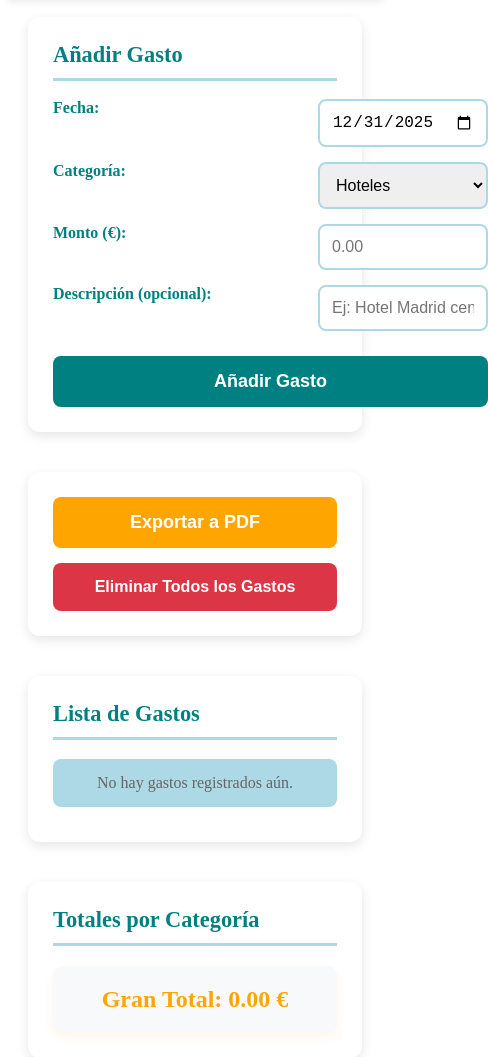
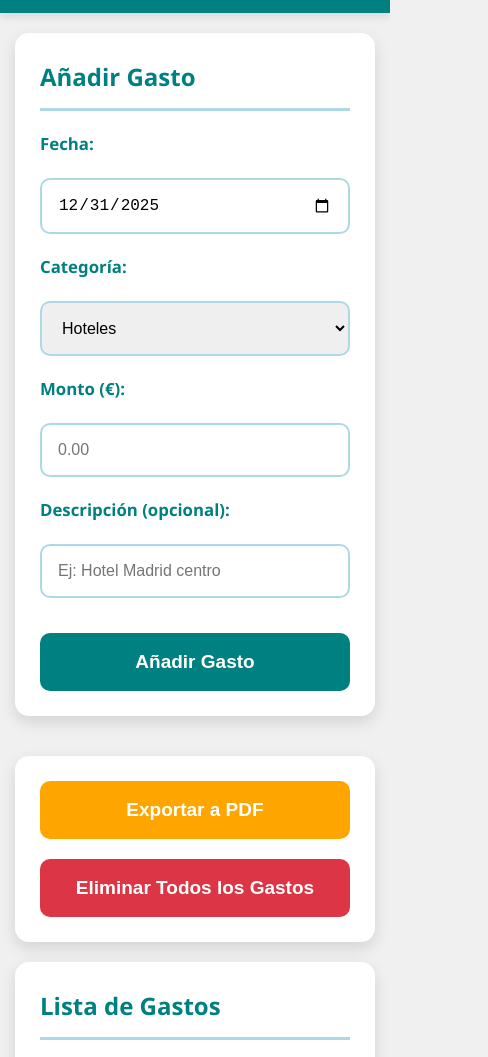
Before and after one commit to webramon196/Agenda-Gastos, a plain HTML site: page index.html in a window 390 px wide. Shown: the part 131-1188 px from the top of the page, 488 px wide, since content can reach past the window. Drawn offline with nearby package versions, Linux system fonts and the light colour scheme.

Commit message:
Add files via upload

```diff
--- a/style.css
+++ b/style.css
@@ -1,4 +1,3 @@
-<<<<<<< HEAD
 body {
     font-family: 'Segoe UI', Arial, sans-serif;
     background-color: #F0F0F0;
@@ -11,57 +10,57 @@ body {
 header {
     background-color: #008080;
     color: white;
-    padding: 20px 15px;
+    padding: 25px 15px;
     text-align: center;
     box-shadow: 0 4px 8px rgba(0,0,0,0.1);
 }
 
 main {
     max-width: 1000px;
-    margin: 20px auto;
-    padding: 0 15px; /* Más margen lateral en móvil */
+    margin: 30px auto; /* Más margen superior/inferior */
+    padding: 0 20px;   /* Márgenes laterales más amplios en móvil */
 }
 
 section {
-    margin-bottom: 40px;
-    padding: 25px;
+    margin-bottom: 50px;   /* Más separación entre secciones */
+    padding: 30px;         /* Más espacio interno */
     background-color: white;
-    border-radius: 12px;
-    box-shadow: 0 4px 12px rgba(0,0,0,0.1);
+    border-radius: 14px;
+    box-shadow: 0 6px 16px rgba(0,0,0,0.12);
 }
 
 h2 {
     color: #008080;
     border-bottom: 3px solid #ADD8E6;
-    padding-bottom: 10px;
+    padding-bottom: 12px;
     margin-top: 0;
-    font-size: 1.5em;
+    font-size: 1.6em;
 }
 
-/* Formulario responsive */
+/* Formulario más espacioso en móvil */
 form {
     display: grid;
     grid-template-columns: 1fr;
-    gap: 18px;
+    gap: 20px; /* Más espacio entre campos */
 }
 
 @media (min-width: 768px) {
     form {
-        grid-template-columns: repeat(auto-fit, minmax(250px, 1fr));
+        grid-template-columns: repeat(auto-fit, minmax(280px, 1fr));
     }
 }
 
 label {
     font-weight: bold;
     color: #008080;
-    font-size: 1em;
+    font-size: 1.05em;
 }
 
 input, select {
-    padding: 14px;
+    padding: 16px;
     border: 2px solid #ADD8E6;
-    border-radius: 8px;
-    font-size: 16px;
+    border-radius: 10px;
+    font-size: 17px;
     width: 100%;
     box-sizing: border-box;
 }
@@ -69,31 +68,32 @@ input, select {
 input:focus, select:focus {
     outline: none;
     border-color: #008080;
-    box-shadow: 0 0 0 3px rgba(0,128,128,0.2);
+    box-shadow: 0 0 0 4px rgba(0,128,128,0.25);
 }
 
 button[type="submit"] {
     background-color: #008080;
     color: white;
-    font-size: 18px;
+    font-size: 19px;
     font-weight: bold;
-    padding: 16px;
+    padding: 18px;
     border: none;
-    border-radius: 8px;
+    border-radius: 10px;
     cursor: pointer;
-    margin-top: 10px;
+    margin-top: 15px;
 }
 
 button[type="submit"]:hover {
     background-color: #006666;
 }
 
-/* Botones de acciones */
+/* Botones principales más separados y grandes en móvil */
 #acciones {
     display: flex;
     flex-direction: column;
-    gap: 15px;
+    gap: 20px;
     align-items: stretch;
+    margin: 20px 0;
 }
 
 @media (min-width: 600px) {
@@ -104,10 +104,10 @@ button[type="submit"]:hover {
 }
 
 .btn-principal, .btn-secundario {
-    font-size: 18px;
-    padding: 16px 30px;
+    font-size: 19px;
+    padding: 18px 35px;
     border: none;
-    border-radius: 8px;
+    border-radius: 10px;
     cursor: pointer;
     font-weight: bold;
     text-align: center;
@@ -132,7 +132,7 @@ button[type="submit"]:hover {
     background-color: #c82333;
 }
 
-/* Lista de gastos */
+/* Lista de gastos con más aire */
 ul {
     list-style: none;
     padding: 0;
@@ -141,13 +141,13 @@ ul {
 
 li {
     background-color: #ADD8E6;
-    margin: 12px 0;
-    padding: 18px;
-    border-radius: 10px;
+    margin: 15px 0;
+    padding: 22px;
+    border-radius: 12px;
     display: flex;
     flex-direction: column;
-    gap: 8px;
-    font-size: 16px;
+    gap: 10px;
+    font-size: 17px;
     position: relative;
 }
 
@@ -160,42 +160,42 @@ li button {
     background-color: #FFA500;
     color: white;
     border: none;
-    padding: 8px 16px;
-    border-radius: 6px;
+    padding: 10px 18px;
+    border-radius: 8px;
     cursor: pointer;
-    font-size: 14px;
+    font-size: 15px;
 }
 
 li button:hover {
     background-color: #e69500;
 }
 
-/* Totales */
+/* Totales más destacados */
 #totalesContainer p {
-    font-size: 18px;
+    font-size: 19px;
     color: #008080;
     font-weight: bold;
-    margin: 12px 0;
+    margin: 15px 0;
 }
 
 #granTotal {
-    font-size: 26px;
+    font-size: 28px;
     color: #FFA500;
     text-align: center;
     font-weight: bold;
     background-color: #f8f9fa;
-    padding: 25px;
-    border-radius: 12px;
-    margin: 30px 0 0 0;
-    box-shadow: 0 4px 10px rgba(255,165,0,0.1);
+    padding: 30px;
+    border-radius: 14px;
+    margin: 40px 0 0 0;
+    box-shadow: 0 6px 16px rgba(255,165,0,0.15);
 }
 
 /* Gráficos */
 .charts-grid {
     display: grid;
     grid-template-columns: 1fr;
-    gap: 30px;
-    margin-top: 30px;
+    gap: 40px;
+    margin-top: 40px;
 }
 
 @media (min-width: 768px) {
@@ -206,212 +206,39 @@ li button:hover {
 
 .chart-container {
     background: white;
-    border-radius: 12px;
-    padding: 20px;
-    box-shadow: 0 6px 20px rgba(0,0,0,0.1);
-    height: 420px;
+    border-radius: 14px;
+    padding: 25px;
+    box-shadow: 0 8px 24px rgba(0,0,0,0.12);
+    height: 440px;
     position: relative;
 }
 
-/* Mejoras generales para móvil */
+/* Optimización específica para móviles pequeños */
 @media (max-width: 480px) {
     main {
-        padding: 0 10px;
+        padding: 0 15px;
+        margin: 20px auto;
     }
 
     section {
-        padding: 20px;
-        margin-bottom: 30px;
+        padding: 25px;
+        margin-bottom: 40px;
     }
 
     h2 {
-        font-size: 1.4em;
+        font-size: 1.5em;
     }
 
     #granTotal {
-        font-size: 22px;
+        font-size: 24px;
+        padding: 25px;
+    }
+
+    li {
         padding: 20px;
     }
 
-    li {
-        padding: 16px;
-    }
-=======
-body {
-    font-family: 'Segoe UI', Arial, sans-serif;
-    background-color: #F0F0F0;
-    color: #333;
-    margin: 0;
-    padding: 0;
-    line-height: 1.6;
-}
-
-header {
-    background-color: #008080;
-    color: white;
-    padding: 20px;
-    text-align: center;
-    box-shadow: 0 4px 8px rgba(0,0,0,0.1);
-}
-
-main {
-    max-width: 1000px;
-    margin: 20px auto;
-    padding: 0 20px;
-}
-
-section {
-    margin-bottom: 40px;
-    padding: 25px;
-    background-color: white;
-    border-radius: 12px;
-    box-shadow: 0 4px 12px rgba(0,0,0,0.1);
-}
-
-h2 {
-    color: #008080;
-    border-bottom: 3px solid #ADD8E6;
-    padding-bottom: 10px;
-    margin-top: 0;
-}
-
-form {
-    display: grid;
-    grid-template-columns: repeat(auto-fit, minmax(250px, 1fr));
-    gap: 15px;
-}
-
-label {
-    font-weight: bold;
-    color: #008080;
-}
-
-input, select {
-    padding: 12px;
-    border: 2px solid #ADD8E6;
-    border-radius: 8px;
-    font-size: 16px;
-}
-
-input:focus, select:focus {
-    outline: none;
-    border-color: #008080;
-    box-shadow: 0 0 0 3px rgba(0,128,128,0.2);
-}
-
-button[type="submit"] {
-    grid-column: span 2;
-    background-color: #008080;
-    color: white;
-    font-size: 18px;
-    padding: 15px;
-    border: none;
-    border-radius: 8px;
-    cursor: pointer;
-    font-weight: bold;
-}
-
-button[type="submit"]:hover {
-    background-color: #006666;
-}
-
-#acciones {
-    display: flex;
-    flex-wrap: wrap;
-    gap: 15px;
-    justify-content: center;
-}
-
-.btn-principal {
-    background-color: #FFA500;
-    color: white;
-    font-size: 18px;
-    padding: 15px 30px;
-    border: none;
-    border-radius: 8px;
-    cursor: pointer;
-    font-weight: bold;
-}
-
-.btn-principal:hover {
-    background-color: #e69500;
-}
-
-.btn-secundario {
-    background-color: #dc3545;
-    color: white;
-    font-size: 16px;
-    padding: 15px 25px;
-    border: none;
-    border-radius: 8px;
-    cursor: pointer;
-}
-
-.btn-secundario:hover {
-    background-color: #c82333;
-}
-
-ul {
-    list-style: none;
-    padding: 0;
-}
-
-li {
-    background-color: #ADD8E6;
-    margin: 10px 0;
-    padding: 15px;
-    border-radius: 8px;
-    display: flex;
-    justify-content: space-between;
-    align-items: center;
-    font-size: 16px;
-}
-
-li button {
-    background-color: #FFA500;
-    color: white;
-    border: none;
-    padding: 8px 15px;
-    border-radius: 6px;
-    cursor: pointer;
-}
-
-#totalesContainer p {
-    font-size: 18px;
-    color: #008080;
-    font-weight: bold;
-}
-
-#granTotal {
-    font-size: 24px;
-    color: #FFA500;
-    text-align: center;
-    font-weight: bold;
-    background-color: #f8f9fa;
-    padding: 20px;
-    border-radius: 10px;
-    margin-top: 20px;
-}
-
-.charts-grid {
-    display: grid;
-    grid-template-columns: 1fr;
-    gap: 30px;
-    margin-top: 30px;
-}
-
-@media (min-width: 768px) {
-    .charts-grid {
-        grid-template-columns: 1fr 1fr;
+    input, select {
+        font-size: 16px; /* Evita zoom en iOS */
     }
 }
-
-.chart-container {
-    background: white;
-    border-radius: 12px;
-    padding: 20px;
-    box-shadow: 0 6px 20px rgba(0,0,0,0.1);
-    height: 450px;
-    position: relative;
->>>>>>> 809467bae7f4544e2148aa8fab659f61d006f0ae
-}
```
